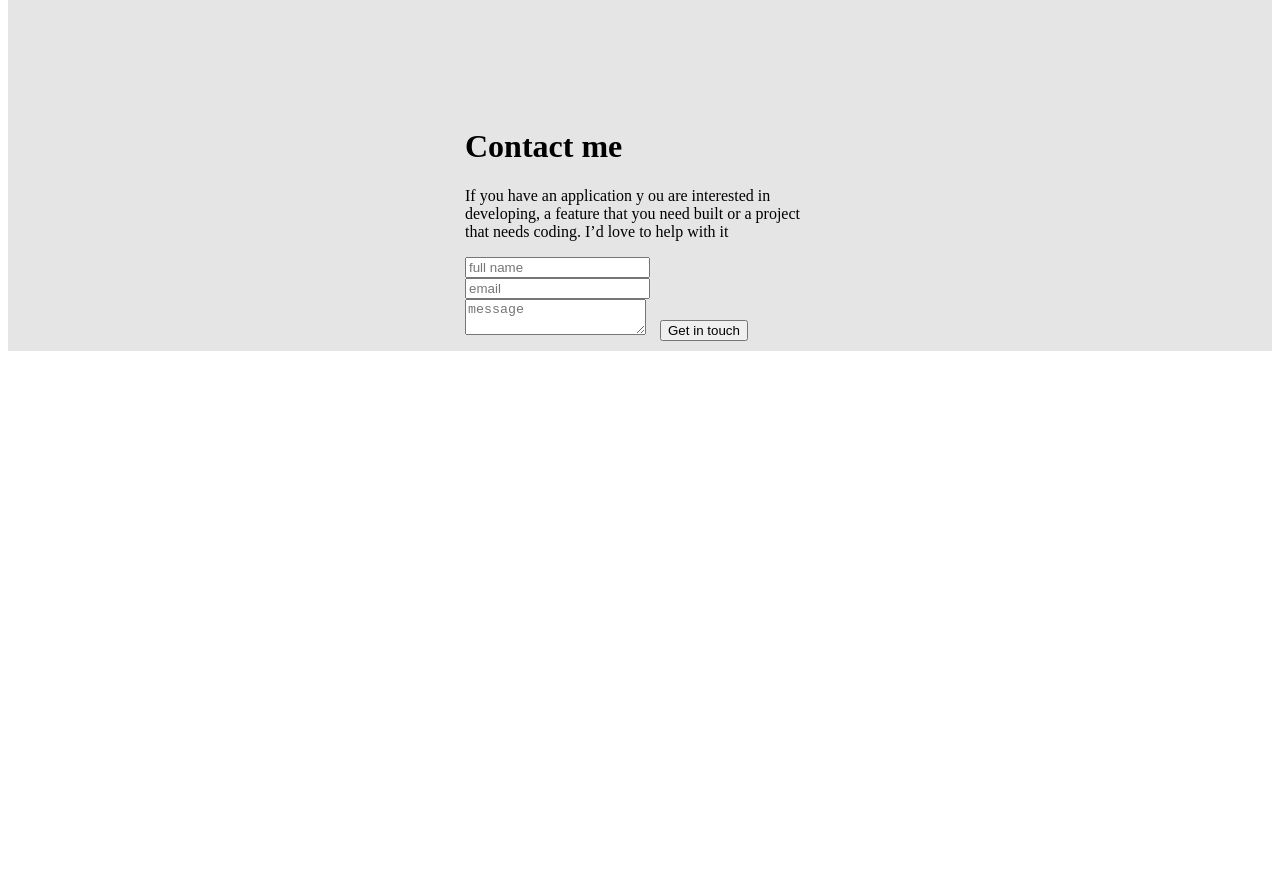
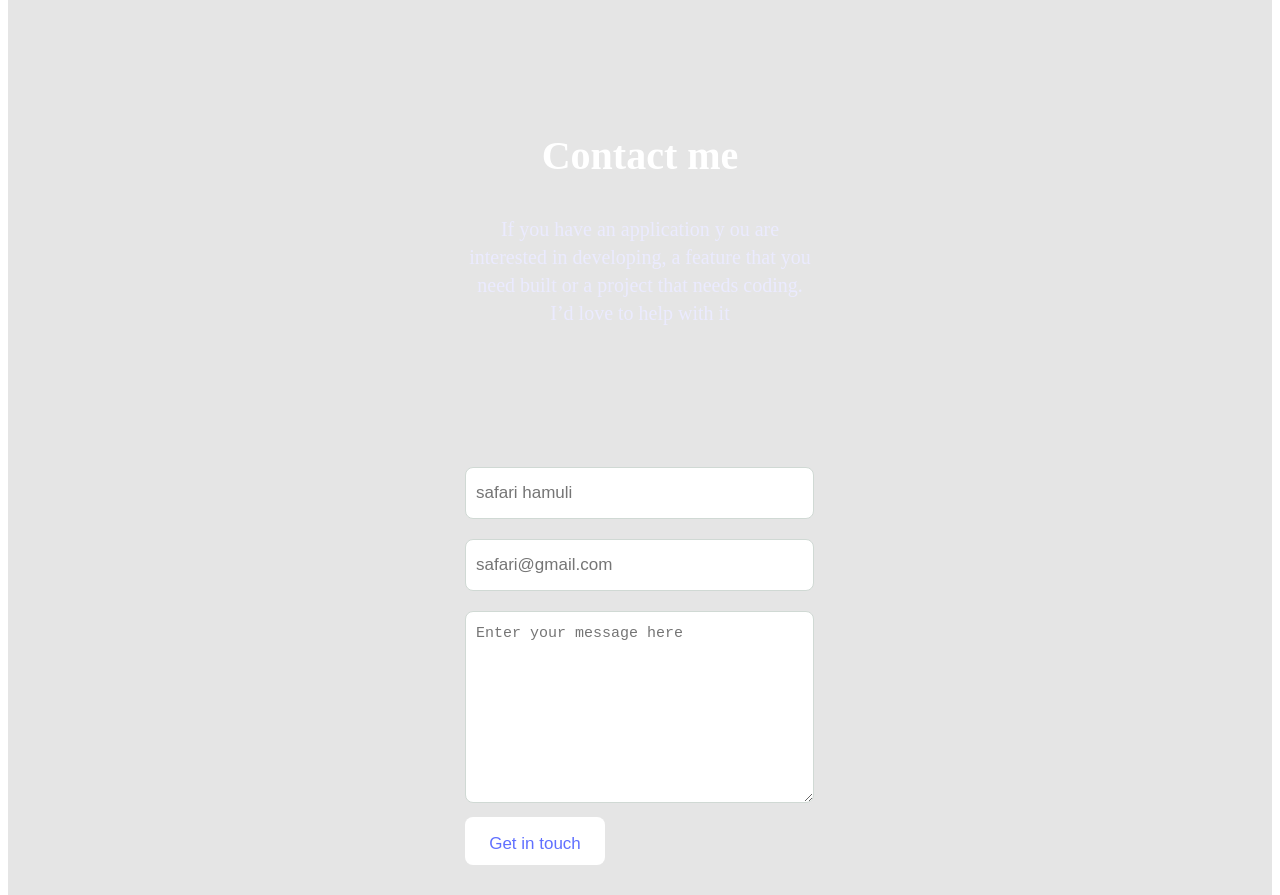
Before and after one commit to danielsafari143/portfolio-mobile-layout, a website: page index.html in a window 1280 px wide. Shown: the part 4022-4917 px from the top of the page. Before the commit the page ends 4373 px from the top, so only its background shows below. Drawn offline with Linux system fonts and the light colour scheme.

Commit message:
Add form

```diff
--- a/css/style.css
+++ b/css/style.css
@@ -451,3 +451,94 @@ h3 {
   line-height: 24px;
   color: #7f8cff;
 }
+.contact {
+  display: flex;
+  flex-direction: column;
+  align-items: center;
+  text-align: center;
+  font-style: normal;
+  font-weight: 700;
+  font-size: 40px;
+  line-height: 52px;
+  color: #fff;
+}
+
+.paragraph {
+  font-style: normal;
+  font-weight: 400;
+  font-size: 20px;
+  line-height: 28px;
+  text-align: center;
+  color: #ebebff;
+}
+
+.form {
+  display: flex;
+  flex-direction: column;
+  align-items: center;
+  background-image: url("../img/back-mob.png");
+  width: 327px;
+}
+
+.input-email-li {
+  list-style: none;
+  color: #172b4d;
+}
+
+.input-email {
+  width: 327px;
+  height: 30px;
+  font-weight: 400;
+  font-size: 17px;
+  line-height: 20px;
+  padding: 10px;
+  border-radius: 8px;
+  margin-top: 10px;
+  margin-bottom: 10px;
+  border: 1px solid #d0d9d4;
+}
+
+/*.form-container {
+  padding: 0;
+  margin: 0;
+}*/
+
+.text-area {
+  width: 327px;
+  height: 170px;
+  font-style: normal;
+  font-weight: 400;
+  font-size: 15px;
+  line-height: 24px;
+  border: 1px solid #d0d9d4;
+  border-radius: 8px;
+  padding: 10px;
+  margin-top: 10px;
+}
+
+.form-btn {
+  border: none;
+  background: #fff;
+  border-radius: 8px;
+  padding: 15px;
+  color: #6070ff;
+  margin-bottom: 10px;
+  font-weight: 500;
+  font-size: 17px;
+  line-height: 24px;
+  width: 140px;
+  height: 48px;
+  letter-spacing: 3%;
+}
+
+
+
+.submit-button {
+  display: flex;
+  flex-direction: row;
+  justify-content: flex-start;
+  align-items: center;
+  margin-top: 10px;
+  margin-bottom: 10px;
+
+}
--- a/index.html
+++ b/index.html
@@ -228,25 +228,36 @@
             </div>
         </div>
 
-        <form>
-            <ul>
-                <h1>Contact me</h1>
-                <p>If you have an application y ou are interested in developing,
+            <section>
+            <h1 class="contact">Contact me</h1>
+                <p class="paragraph">If you have an application y ou are interested in developing,
                     a feature that you need built or   a project that needs
                     coding. I’d love to help with it
                 </p>
-                <li>
-                    <input type="text" max="30" name="full-name" placeholder="full name">
+            </section>
+
+            <form class="form-block">
+                <section>
+                      <ul class="form-container">
+                        <li class="input-name input-email-li">
+                            <input  class="input-email" type="text" name="name" id="name" maxlength="30" placeholder="safari hamuli" required>
                         </li>
-               <li>
-                    <input type="email" name="user-email" placeholder="email">
+                        <li class="input-email-li">
+                            <input class="input-email" type="email" name="email" id="email" placeholder="safari@gmail.com" required>
+
                         </li>
-               <li>
-                    <textarea max="500" placeholder="message" ></textarea>
+                        <li class="input-email-li">
+                            <textarea class="text-area" name="text_area" id="text_area" cols="30" rows="10" maxlength="500"
+                            placeholder="Enter your message here" required></textarea>
                         </li>
-               <button>Get in touch</button>
+                        <li  class="submit-button input-email-li">
+                            <button class="form-btn" type="submit">
+                                Get in touch
+                            </button><br>
+                            <small></small>
+                        </li>
                     </ul>
+               </section>
              </form>
-    </div>
             </body>
             </html>
```
Also changed, not shown: img/back-mob.png (added). Lines whose indentation alone changed are shown as unchanged.
